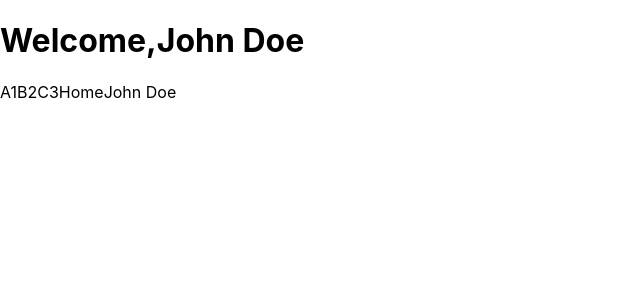
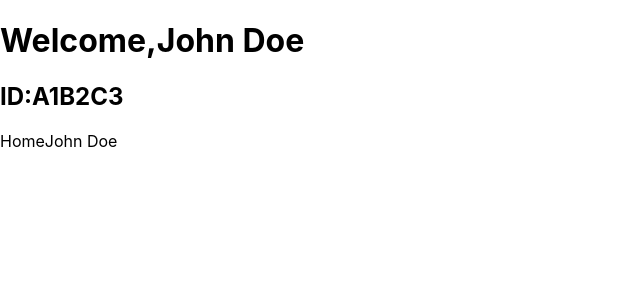
Before and after one commit to taerinlee/my-context-test, a React (Create React App) app: page / in a window 1280 px wide. Shown: the top 300 px of the page, without its empty margins (0-640 px from the left). Built offline with nearby package versions, Linux system fonts and the light colour scheme.

Commit message:
Add sidebar component

```diff
--- a/src/App.js
+++ b/src/App.js
@@ -1,9 +1,20 @@
 import React from 'react';
+
+function SideNav({ activeProfileId }) {
+  return (
+    <nav className="side-nav">
+      <h1>
+        ID:
+        {activeProfileId}
+      </h1>
+    </nav>
+  );
+}
 
 function Dashboard({ activeProfileId, title, username }) {
   return (
     <div className="dashboard">
-      { activeProfileId }
+      <SideNav {...{ activeProfileId }} />
       { title }
       { username }
     </div>
```
